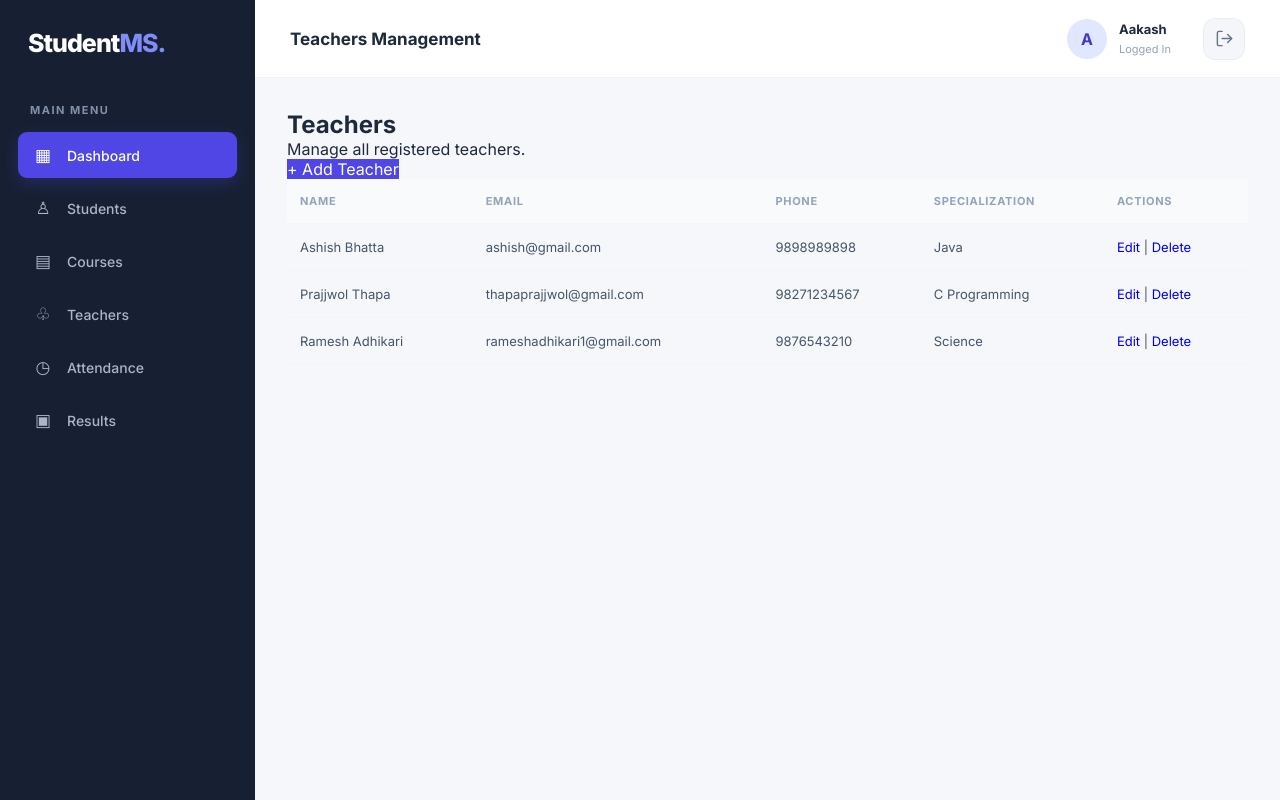
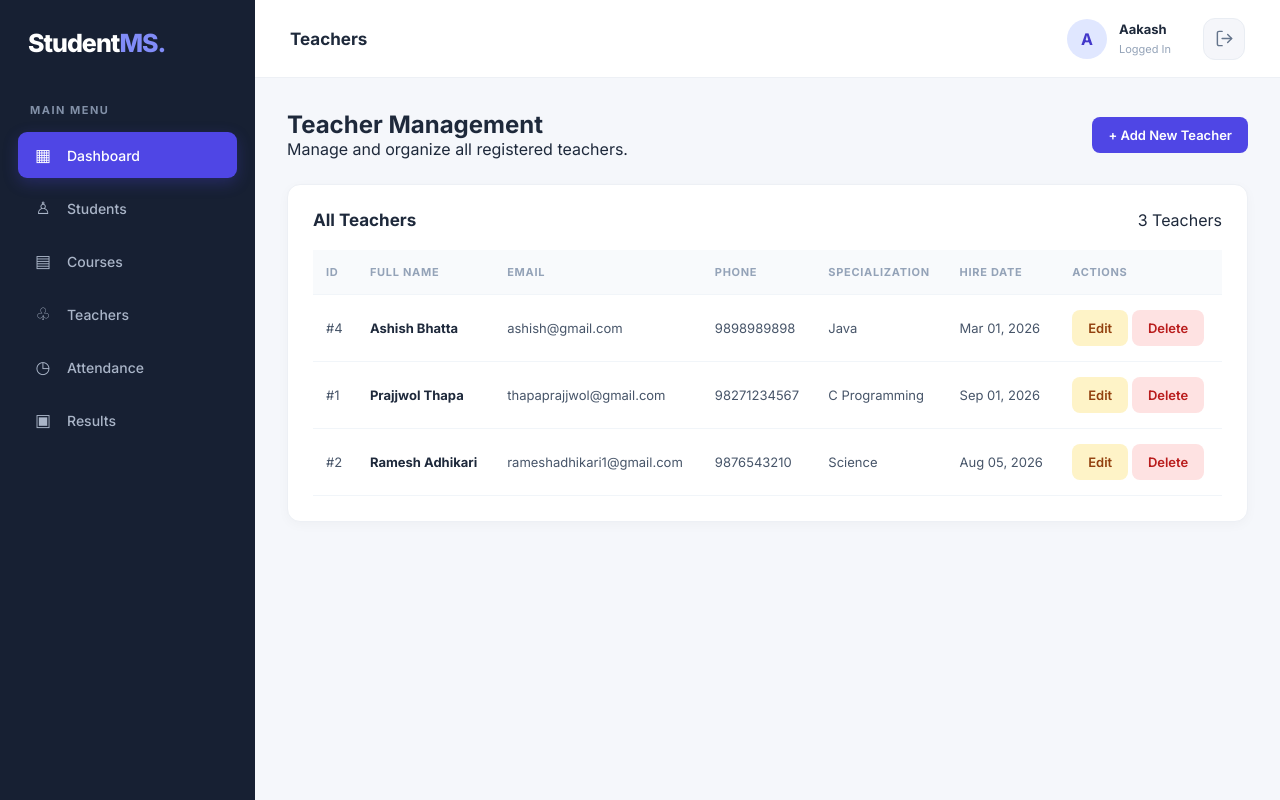
Before and after one commit to Kedar241/Student-Management-System, a Django app: page /teachers/ in a window 1280 px wide. Run offline with Django 5.2, Linux system fonts and the light colour scheme; a user stored in the database is signed in; data comes from the database, SQL or seed files in the repository; both versions use the stored data as it was after the commit.

Commit message:
updated CSS

```diff
--- a/students/templates/students/teacher_list.html
+++ b/students/templates/students/teacher_list.html
@@ -2,29 +2,37 @@
 {% extends 'students/base.html' %}
 
 {% block title %}Teachers | StudentMS{% endblock %}
-{% block page_heading %}Teachers Management{% endblock %}
+{% block page_heading %}Teachers{% endblock %}
 
 {% block content %}
 
-<div class="page-header">
+<div class="page-heading">
     <div>
-        <h2>Teachers</h2>
-        <p>Manage all registered teachers.</p>
+        <h2>Teacher Management</h2>
+        <p>Manage and organize all registered teachers.</p>
     </div>
 
-    <a href="{% url 'teacher_create' %}" class="btn-primary">
-        + Add Teacher
+    <a href="{% url 'teacher_create' %}" class="btn btn-primary">
+        + Add New Teacher
     </a>
 </div>
 
-<div class="table-container">
-    <table class="student-table">
+<div class="content-card">
+
+    <div class="table-header">
+        <h2>All Teachers</h2>
+        <span>{{ teachers|length }} Teachers</span>
+    </div>
+
+    <table>
         <thead>
             <tr>
-                <th>Name</th>
+                <th>ID</th>
+                <th>Full Name</th>
                 <th>Email</th>
                 <th>Phone</th>
                 <th>Specialization</th>
+                <th>Hire Date</th>
                 <th>Actions</th>
             </tr>
         </thead>
@@ -32,30 +40,50 @@
         <tbody>
             {% for teacher in teachers %}
             <tr>
-                <td>{{ teacher.full_name }}</td>
+                <td>#{{ teacher.id }}</td>
+
+                <td>
+                    <strong>{{ teacher.full_name }}</strong>
+                </td>
+
                 <td>{{ teacher.email }}</td>
-                <td>{{ teacher.phone_number|default:"-" }}</td>
-                <td>{{ teacher.specialization|default:"-" }}</td>
+
                 <td>
-                    <a href="{% url 'teacher_update' teacher.pk %}">
-                        Edit
-                    </a>
+                    {{ teacher.phone_number|default:"Not provided" }}
+                </td>
 
-                    |
+                <td>
+                    {{ teacher.specialization|default:"Not provided" }}
+                </td>
 
-                    <a href="{% url 'teacher_delete' teacher.pk %}">
-                        Delete
-                    </a>
+                <td>
+                    {{ teacher.hire_date|date:"M d, Y"|default:"-" }}
+                </td>
+
+                <td>
+                    <a href="{% url 'teacher_update' teacher.id %}"
+                       class="btn btn-edit">Edit</a>
+
+                    <a href="{% url 'teacher_delete' teacher.id %}"
+                       class="btn btn-delete">Delete</a>
                 </td>
             </tr>
 
             {% empty %}
             <tr>
-                <td colspan="5">No teachers found.</td>
+                <td colspan="7" class="empty-state">
+                    No teachers found.
+                    <br><br>
+                    <a href="{% url 'teacher_create' %}"
+                       class="btn btn-primary">
+                        Add First Teacher
+                    </a>
+                </td>
             </tr>
             {% endfor %}
         </tbody>
     </table>
+
 </div>
 
 {% endblock %}
--- a/students/views.py
+++ b/students/views.py
@@ -7,21 +7,24 @@ from .forms import StudentForm, TeacherForm, CourseForm
 
 
 # HOME: Display dashboard
+
 @login_required
 def home(request):
+    total_students = Student.objects.count()
+    total_teachers = Teacher.objects.count()
+    total_courses = Course.objects.count()
 
-    total_students = Student.objects.count()
-
-    recent_students = Student.objects.order_by(
-        '-enrollment_date'
-    )[:5]
+    recent_students = Student.objects.order_by('-enrollment_date')[:5]
 
     context = {
         'total_students': total_students,
+        'total_teachers': total_teachers,
+        'total_courses': total_courses,
         'recent_students': recent_students,
     }
 
     return render(request, 'students/home.html', context)
+
 
 
 # READ: Display all students
```
Also changed, not shown: students/templates/students/course_list.html (+32 -27 lines), students/templates/students/home.html (+4 -5 lines), db.sqlite3, students/static/students/css/style.css (line endings or trailing spaces).
